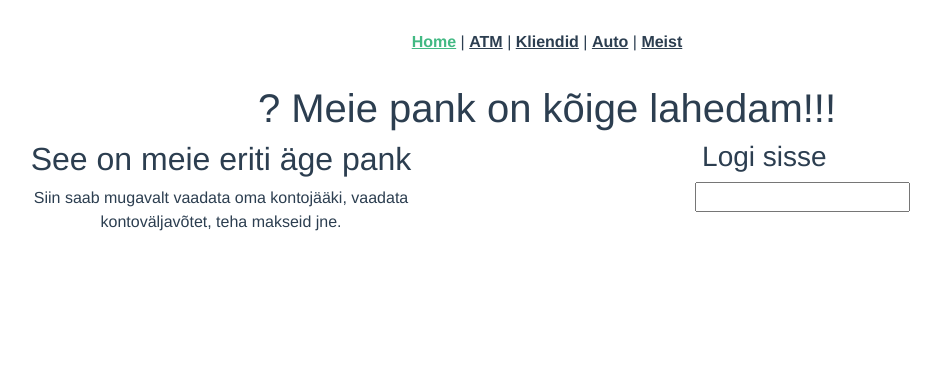
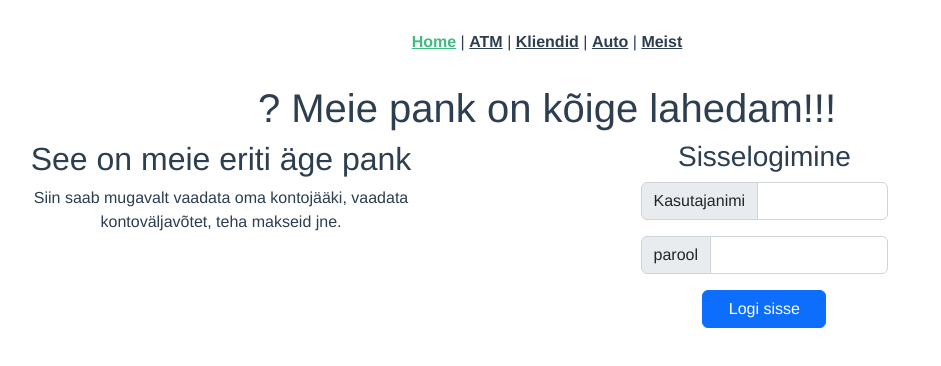
Before and after one commit to raintuur/front_bank_26, a Vue app: page /#/ in a window 1280 px wide. Shown: the top 366 px of the page, without its empty margins (93-1034 px from the left). Built offline with nearby package versions, Linux system fonts and the light colour scheme.

Commit message:
RAIN-FEB-6 WIP

```diff
--- a/src/components/home/LogIn.vue
+++ b/src/components/home/LogIn.vue
@@ -1,11 +1,25 @@
 <template>
   <div>
-    <h3>Logi sisse</h3>
+    <h3>Sisselogimine</h3>
 
     <div class="row justify-content-center">
 
-      <div class="col-lg-3">
-        <input>
+      <div class="col-lg-5">
+
+        <div class="input-group mb-3">
+          <span class="input-group-text" id="inputGroup-sizing-default">Kasutajanimi</span>
+          <input type="text" class="form-control" aria-label="Sizing example input" aria-describedby="inputGroup-sizing-default">
+        </div>
+
+        <div class="input-group mb-3">
+          <span class="input-group-text" id="inputGroup-sizing-default">parool</span>
+          <input type="text" class="form-control" aria-label="Sizing example input" aria-describedby="inputGroup-sizing-default">
+        </div>
+
+        <div class="d-grid gap-2 col-6 mx-auto">
+          <button class="btn btn-primary" type="button">Logi sisse</button>
+        </div>
+
       </div>
 
 
```
